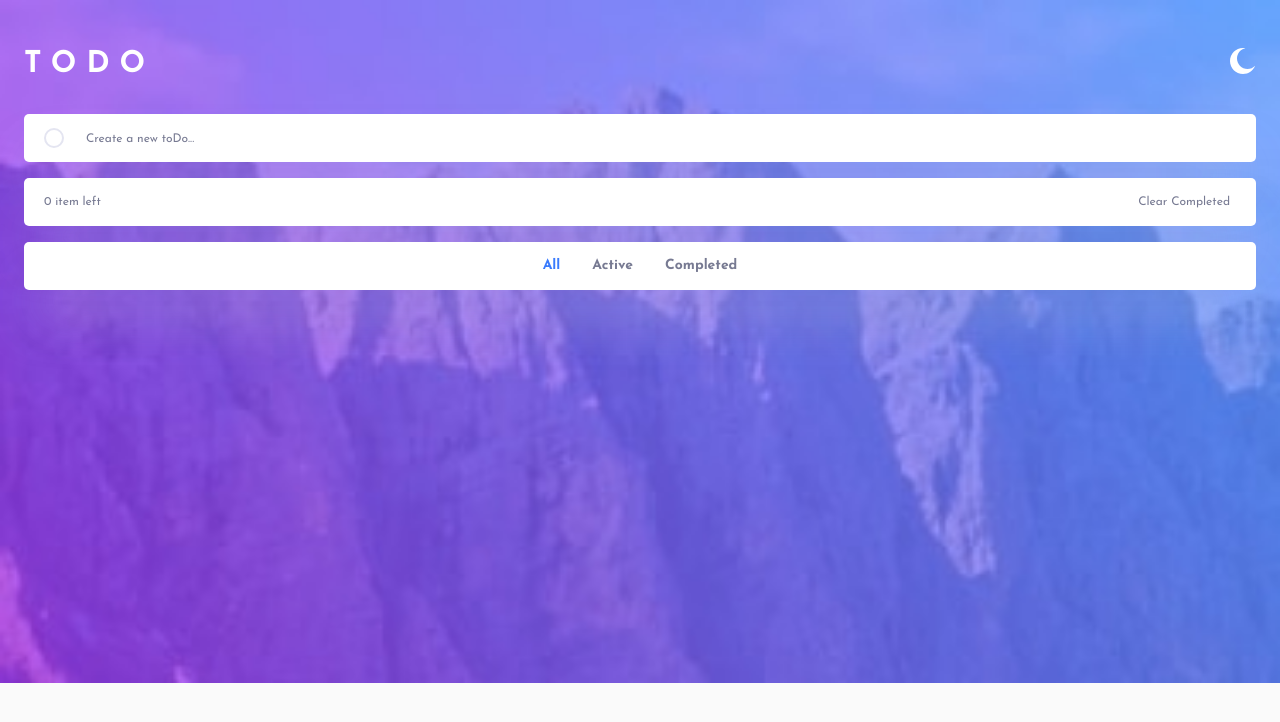
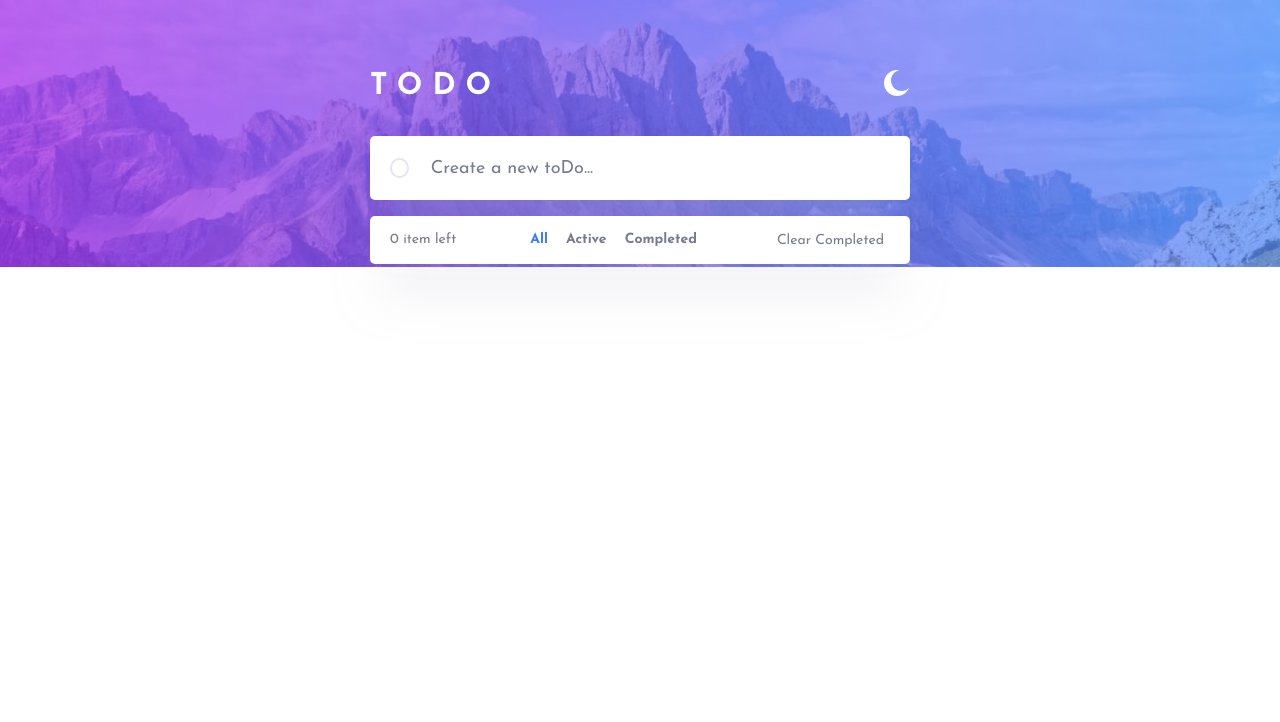
Before and after one commit to JoaoDanielRamos/todo, a Next.js app: page / in a window 1280 px wide. Shown: the top 722 px of the page. Built offline with nearby package versions, Linux system fonts and the light colour scheme.

Commit message:
implemented media queries to work with mobile and tablet/desktop

```diff
--- a/pages/index.tsx
+++ b/pages/index.tsx
@@ -50,7 +50,7 @@ const Home: NextPage = () => {
         <link rel='icon' href='/favicon.ico' />
       </Head>
 
-      {/* Main App*/}
+      {/* MAIN APP */}
       <div className={styles.app}>
         <div className={styles.header}>
           <h1 className={styles.logo}>toDo</h1>
@@ -150,6 +150,23 @@ const Home: NextPage = () => {
             <p className={styles.toDoInfoDescription}>
               {listOfToDoSize} {listOfToDoSize > 1 ? 'items' : 'item'} left
             </p>
+            <div className={styles.toDoInfoFilter}>
+              {['All', 'Active', 'Completed'].map((filterOption, index) => (
+                <button
+                  key={index + 1}
+                  className={
+                    filterOption.toLowerCase() === filter
+                      ? `${styles.filterActive}`
+                      : ''
+                  }
+                  onClick={() => {
+                    dispatch(changeFilter(filterOption.toLowerCase()));
+                  }}
+                >
+                  {filterOption}
+                </button>
+              ))}
+            </div>
             <button
               className={styles.toDoInfoButton}
               onClick={() => dispatch(clearCompleted())}
@@ -178,6 +195,7 @@ const Home: NextPage = () => {
           ))}
         </div>
       </div>
+
       <ToastContainer
         position='top-right'
         autoClose={2000}
--- a/styles/App.module.scss
+++ b/styles/App.module.scss
@@ -10,12 +10,23 @@
   background-size: contain;
   @include display-flex(row, none, center);
   background-color: #fafafa;
+
+  @include screen-tablet {
+    background: url('../assets/bg-desktop-light.jpg');
+    background-repeat: no-repeat;
+    background-size: contain;
+  }
 }
 
 .app {
   width: calc(100% - 3rem);
+  max-width: 540px;
   margin-top: 3rem;
   height: fit-content;
+
+  @include screen-tablet {
+    margin-top: 4.375rem;
+  }
 
   .header {
     @include display-flex(row, center, space-between);
@@ -44,18 +55,30 @@
     column-gap: 20px;
     margin-bottom: 1rem;
 
+    @include screen-tablet {
+      height: 4rem;
+    }
+
     .mark {
-      height: 20px;
-      width: 20px;
+      height: 20px !important;
+      width: 20px !important;
       border: 2px solid $light-theme-very-light-grayish-blue;
+      box-sizing: border-box;
+      padding: 0;
       border-radius: 50%;
     }
 
     .input {
+      width: 100%;
+      height: 100%;
       background-color: transparent;
       border: none;
       color: $dark-theme-very-dark-blue;
       font-family: inherit;
+
+      @include screen-tablet {
+        font-size: 18px;
+      }
 
       &:focus {
         outline: none;
@@ -65,6 +88,10 @@
         font-size: 12px;
         color: $dark-theme-dark-grayish-blue;
         font-family: inherit;
+
+        @include screen-tablet {
+          font-size: 18px;
+        }
       }
     }
   }
@@ -91,6 +118,14 @@
       padding: 0 1.25rem;
       cursor: move;
 
+      @include screen-tablet {
+        height: 4rem;
+
+        &:hover .closeButton {
+          display: block;
+        }
+      }
+
       .toDoItemStatus {
         height: 20px;
         width: 20px;
@@ -110,6 +145,10 @@
       .toDoItemDescription {
         color: $dark-theme-very-dark-desaturated-blue;
         font-size: 12px;
+
+        @include screen-tablet {
+          font-size: 18px;
+        }
       }
 
       .toDoItemDescriptionCompleted {
@@ -124,6 +163,10 @@
       background: transparent;
       border: none;
       cursor: pointer;
+
+      @include screen-tablet {
+        display: none;
+      }
     }
 
     .toDoInfo {
@@ -134,6 +177,10 @@
       .toDoInfoDescription {
         font-size: 12px;
         color: $dark-theme-dark-grayish-blue;
+
+        @include screen-tablet {
+          font-size: 14px;
+        }
       }
 
       .toDoInfoButton {
@@ -143,6 +190,42 @@
         background-color: transparent;
         border: none;
         cursor: pointer;
+
+        @include screen-tablet {
+          font-size: 14px;
+        }
+      }
+
+      .toDoInfoFilter {
+        column-gap: 18px;
+        display: none;
+        @include screen-tablet {
+          font-size: 14px;
+          @include display-flex(row, center, center);
+        }
+
+        button {
+          background-color: transparent;
+          border: none;
+          font: inherit;
+          font-weight: 700;
+          font-size: 14px;
+          color: $dark-theme-dark-grayish-blue;
+          cursor: pointer;
+          padding: 0;
+
+          &:hover {
+            color: $dark-theme-very-dark-blue;
+          }
+        }
+
+        .filterActive {
+          color: $primary-bright-blue;
+
+          &:hover {
+            color: $primary-bright-blue;
+          }
+        }
       }
     }
   }
@@ -157,6 +240,11 @@
     @include display-flex(row, center, center);
     column-gap: 20px;
 
+    @include screen-tablet {
+      height: 4rem;
+      display: none;
+    }
+
     button {
       background-color: transparent;
       border: none;
@@ -165,6 +253,11 @@
       font-size: 14px;
       color: $dark-theme-dark-grayish-blue;
       cursor: pointer;
+      padding: 0;
+
+      @include screen-tablet {
+        font-size: 14px;
+      }
 
       &:hover {
         color: $dark-theme-very-dark-blue;
```
